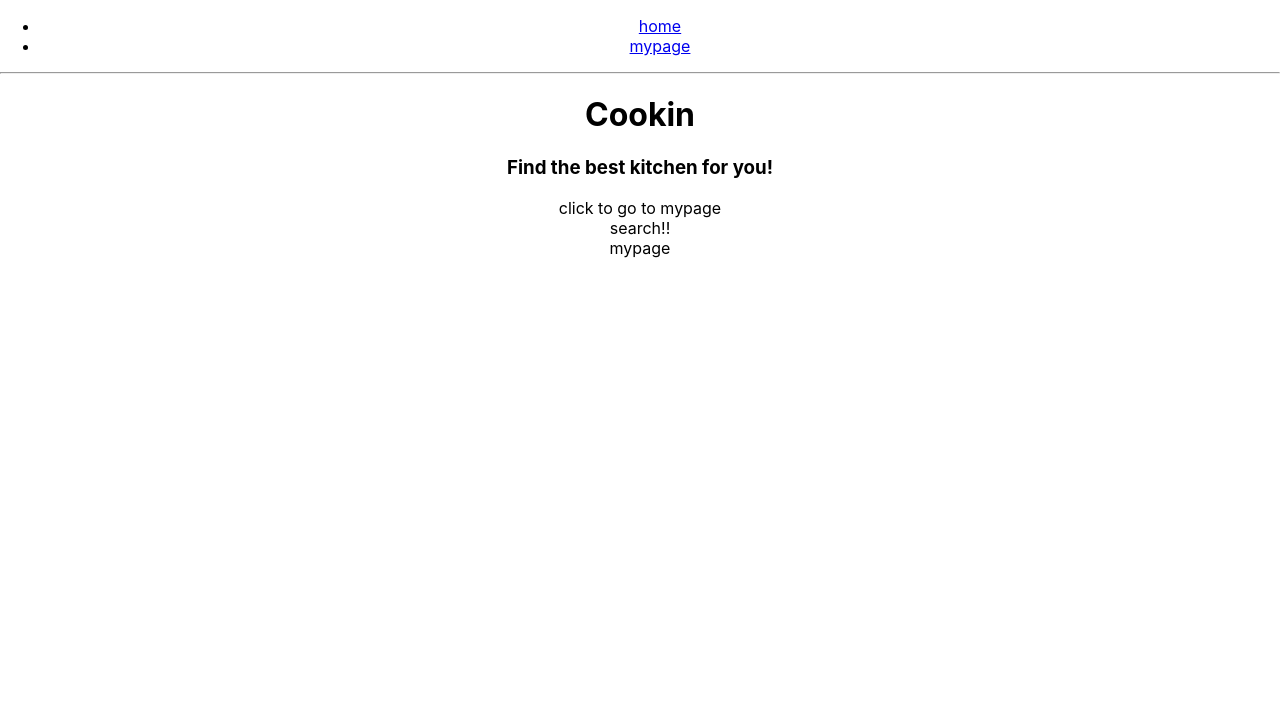
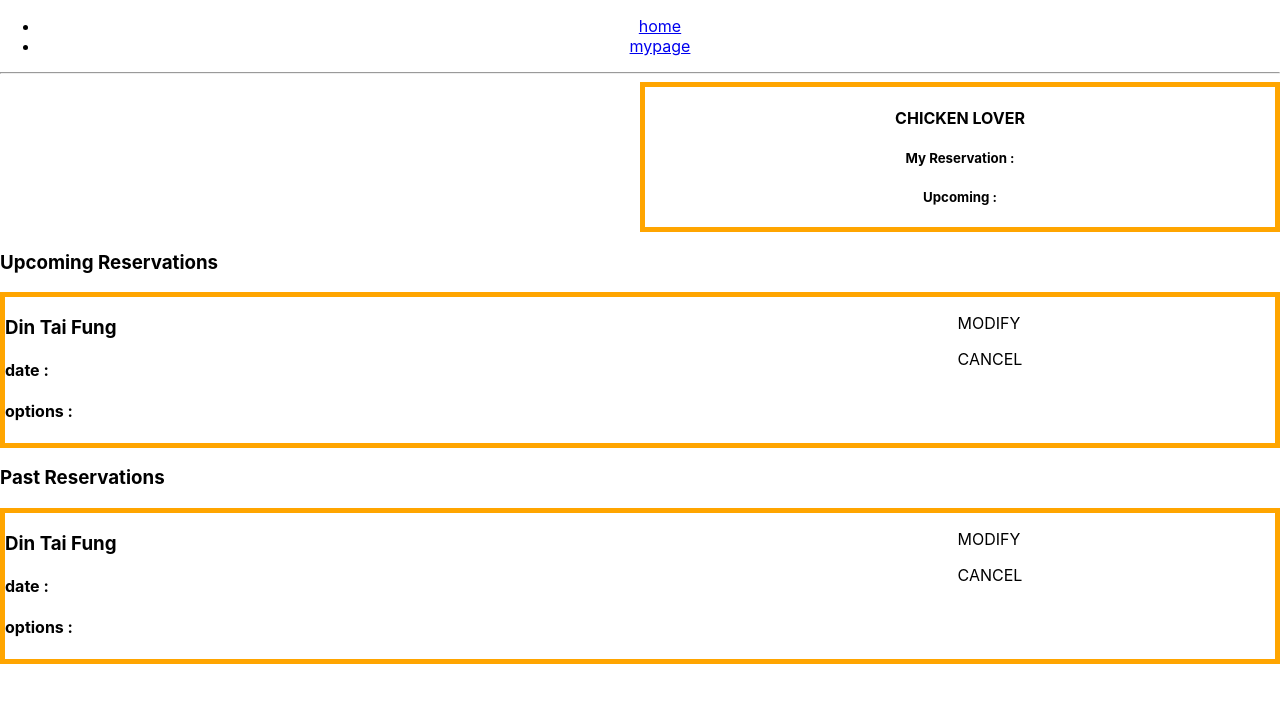
Before and after one commit to Sang-kyung/COOKIN, a React (Create React App) app: page /mypage in a window 1280 px wide. Shown: the top 702 px of the page. Built offline with nearby package versions, Linux system fonts and the light colour scheme.

Commit message:
Mypage first version

```diff
--- a/src/App.js
+++ b/src/App.js
@@ -10,14 +10,14 @@ function App() {
     <div className="App">
       <ul>
         <li>
-          <Link to="/">home</Link>
+          <Link to="/home">home</Link>
         </li>
         <li>
           <Link to="/mypage">mypage</Link>
         </li>
       </ul>
       <hr />
-      <Route path="/" component={HomePage} />
+      <Route path="/home" component={HomePage} />
       <Route path="/mypage" component={MyPage} />
     </div>
   );
--- a/src/Buttons/MyPageButton.js
+++ b/src/Buttons/MyPageButton.js
@@ -1,10 +1,12 @@
 import React from 'react';
+import { Route, Link, Switch } from 'react-router-dom';
 
+import MyPage from '../Page/MyPage';
 
 const MyPageButton = () => {
 
   return <div>
-    <div>click to go to mypage</div>
+    <Link to="/mypage"><div>click to go to mypage</div></Link>
   </div>
 }
 
--- /dev/null
+++ b/src/Components/MyinformationView.js
@@ -0,0 +1,21 @@
+import React from 'react';
+import './Mypage.css';
+
+// view
+
+const MyinformationView = () => {
+
+  return <div>
+            <div class = "grid">
+              <div></div>
+              <div class="information_box">
+                <h4>CHICKEN LOVER</h4>
+                <h5>My Reservation : </h5>
+                <h5>Upcoming : </h5>
+              </div>
+            </div>
+          </div>
+
+}
+
+export default MyinformationView
--- /dev/null
+++ b/src/Components/Mypage.css
@@ -0,0 +1,24 @@
+.information_box {
+    border : 5px solid orange;
+}
+
+.grid {
+    display: grid;
+    grid-auto-flow: column;
+    grid-template-columns: 2fr 2fr;
+}
+
+.reservation_box {
+    border : 5px solid orange;
+}
+
+.reservation h3 {
+    text-align: left;
+}
+
+.inform {
+    display: grid;
+    grid-auto-flow: column;
+    grid-template-columns: 3fr 1fr;
+    text-align: left;
+}
--- /dev/null
+++ b/src/Components/MyreservationBox.js
@@ -0,0 +1,31 @@
+import React from 'react';
+import './Mypage.css';
+
+// view
+
+const MyreservationBox = () => {
+    if( true ) { // Upcoming reservation
+        return <div class ="reservation_box">
+            <div class="inform">
+                <div>
+                    <h3>Din Tai Fung</h3>
+                    <h4>date : </h4>
+                    <h4>options : </h4>
+                </div>
+                <div>
+                    <p>MODIFY</p>
+                    <p>CANCEL</p>
+                </div>
+            </div>
+        </div>
+    }   //past reservation
+    return <div class ="reservation_box">
+                <div class="inform">
+                    <h3>Din Tai Fung</h3>
+                    <h4>date : </h4>
+                    <h4>options : </h4>
+                </div>
+            </div>
+}
+
+export default MyreservationBox
--- a/src/Page/MyPage.js
+++ b/src/Page/MyPage.js
@@ -1,13 +1,22 @@
 import React from 'react';
 import {Link, useHistory} from 'react-router-dom';
 import { useSelector } from 'react-redux'
+import '../Components/Mypage.css';
+import MyinformationView from '../Components/MyinformationView';
+import MyreservationBox from '../Components/MyreservationBox';
 
 const MyPage = () => {
   const history = useHistory();
   const jwtToken = useSelector((state) => state.user.jwtToken);
 
   return <div>
-    mypage
+    <MyinformationView />
+    <div class='reservation'>
+      <h3>Upcoming Reservations</h3>
+      <MyreservationBox />
+      <h3>Past Reservations</h3>
+      <MyreservationBox />
+    </div>
   </div>
 }
 
```
Also changed, not shown: 1 other file (tests, documents, lock files or other folders).
